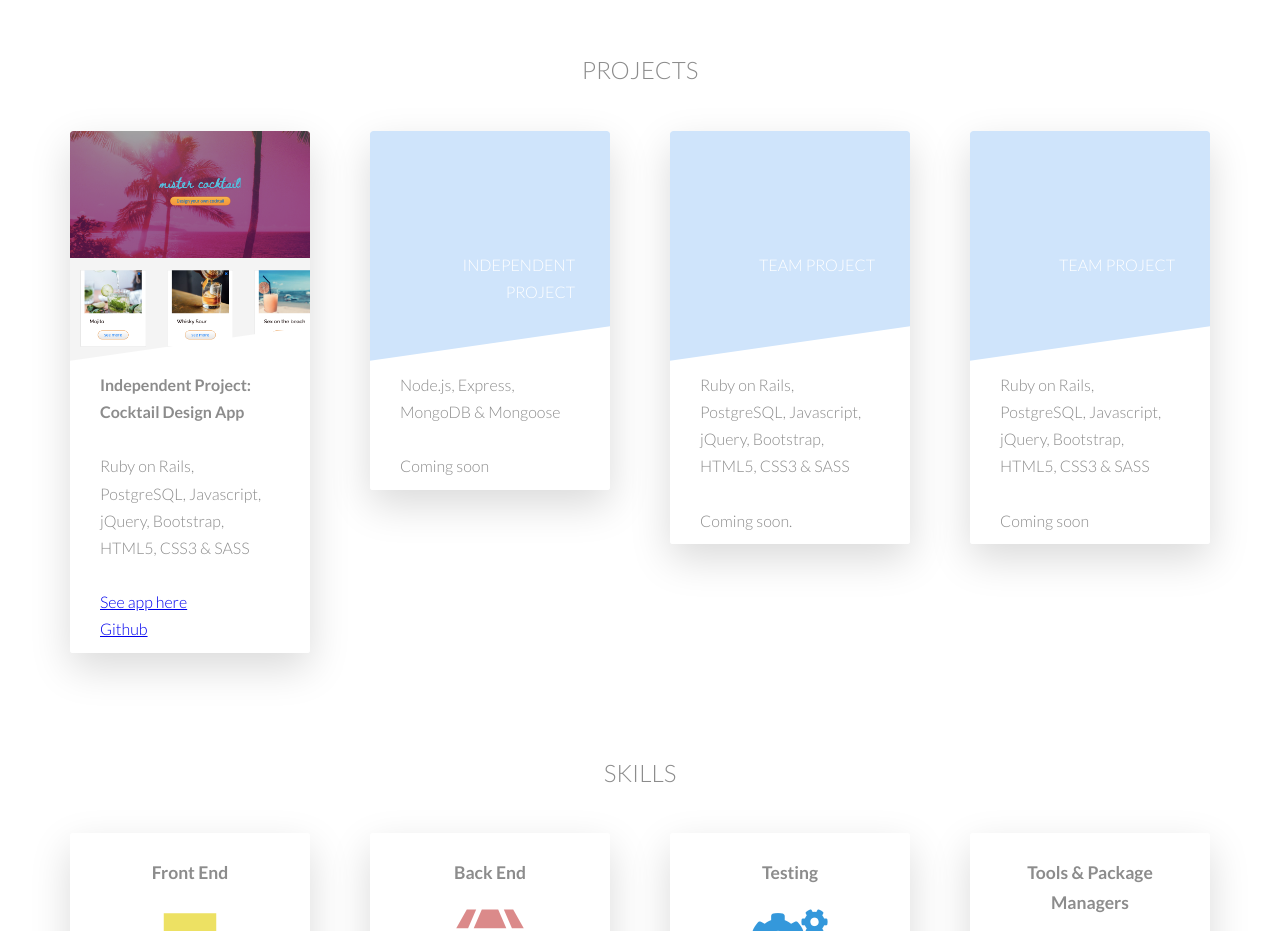
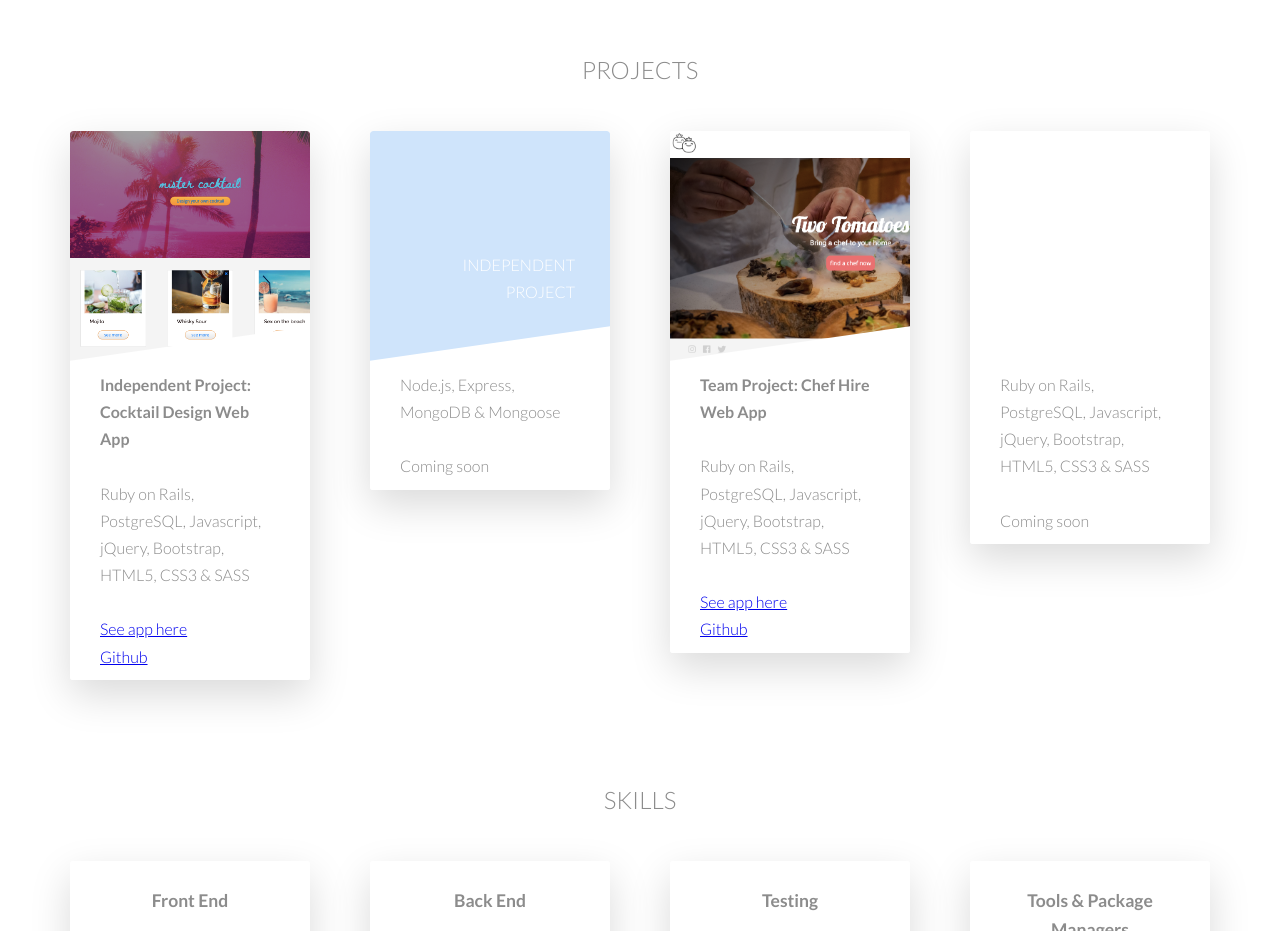
Before and after one commit to greentea-latte/lila-website, a website: page index.html in a window 1280 px wide. Shown: the part 840-1771 px from the top of the page. Drawn offline with nearby package versions, Linux system fonts and the light colour scheme.

Commit message:
added chef app project

```diff
--- a/index.html
+++ b/index.html
@@ -51,7 +51,7 @@
                                 </div>
                                 <div class="card__details">
                                   <p><strong>
-                                  Independent Project: Cocktail Design App</strong>
+                                  Independent Project: Cocktail Design Web App</strong>
                                   </p>
                                   <br>
                                   <p>
@@ -96,23 +96,24 @@
                         <div class="col-1-of-4">
                         <div class="card">
                             <div class="card__side card__side--front">
-                                <div class="card__picture card__picture--2">
+                                <div class="card__picture card__picture--3">
                                     &nbsp;
                                 </div>
-                                <h4 class="card__heading">
-                                    <span class="card__heading-span card__heading-span--2">Team Project</span>
-                                </h4>
                                 <div class="card__details">
+                                  <p><strong>
+                                  Team Project: Chef Hire Web App</strong>
+                                  </p>
+                                  <br>
                                   <p>
                                   Ruby on Rails, PostgreSQL, Javascript, jQuery, Bootstrap, HTML5, CSS3 & SASS
                                   </p>
                                   <br>
-                                  <p>
-                                  Coming soon.</p>
+                                   <a href="https://two-tomatoes.herokuapp.com/" target="_blank"><p>See app here</p></a>
+                                   <a href="https://github.com/greentea-latte/two-tomatoes" target="_blank"><p>Github</p></a>
                                 </div>
 
                             </div>
-                            <div class="card__side card__side--back card__side--back-2">
+                            <div class="card__side card__side--back card__side--back-3">
                             </div>
                         </div>
                     </div>
@@ -121,11 +122,11 @@
                     <div class="col-1-of-4">
                         <div class="card">
                             <div class="card__side card__side--front">
-                                <div class="card__picture card__picture--3">
+                                <div class="card__picture card__picture--4">
                                     &nbsp;
                                 </div>
                                 <h4 class="card__heading">
-                                    <span class="card__heading-span card__heading-span--3">Team Project</span>
+                                    <span class="card__heading-span card__heading-span--4">Team Project</span>
                                 </h4>
                                 <div class="card__details">
                                   <p>
@@ -136,7 +137,7 @@
                                   Coming soon</p>
                                 </div>
                             </div>
-                            <div class="card__side card__side--back card__side--back-3">
+                            <div class="card__side card__side--back card__side--back-4">
                             </div>
                         </div>
                     </div>
--- a/sass/components/_card.scss
+++ b/sass/components/_card.scss
@@ -74,7 +74,7 @@
         }
 
         &--3 {
-            background-color: #CFE4FB;
+            background-image: url(../../img/chef-app.jpg);
         }
     }
 
```
Also changed, not shown: css/style.css, img/chef-app.jpg (added), 2 other files.
